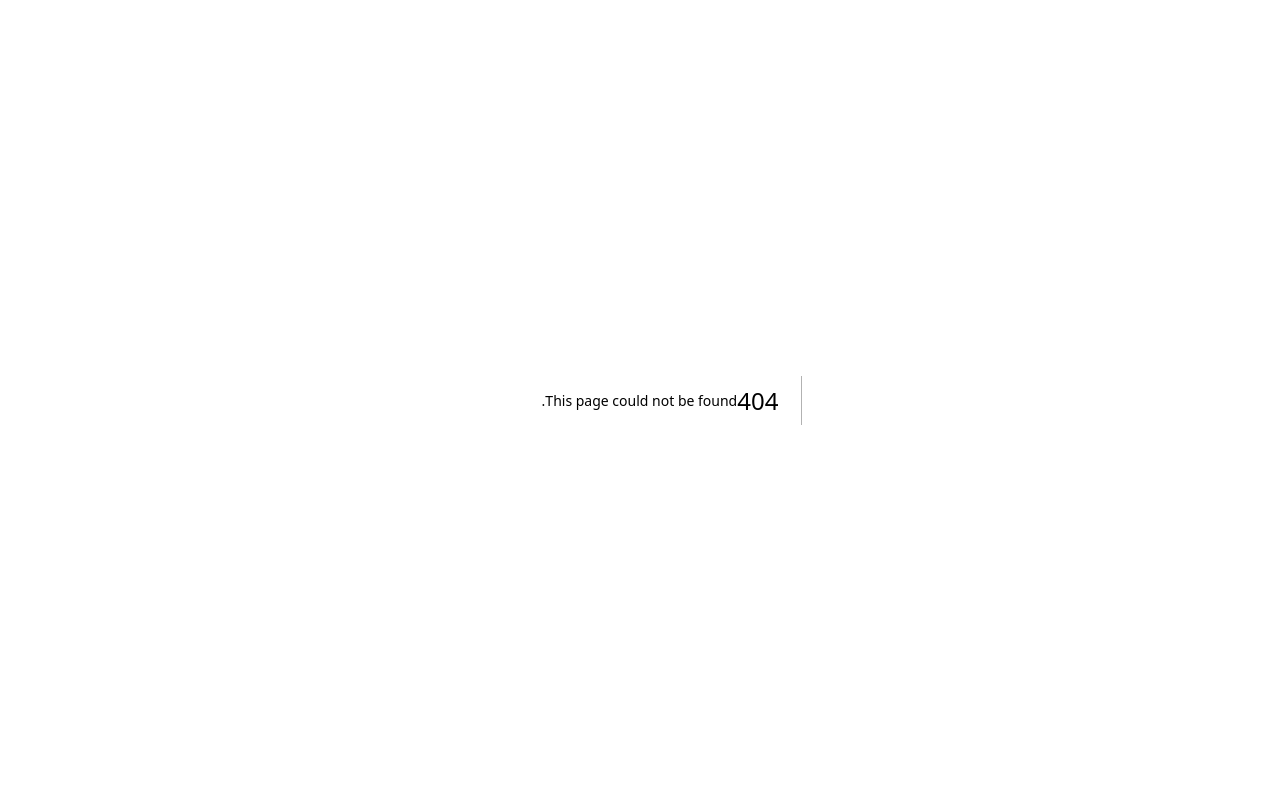
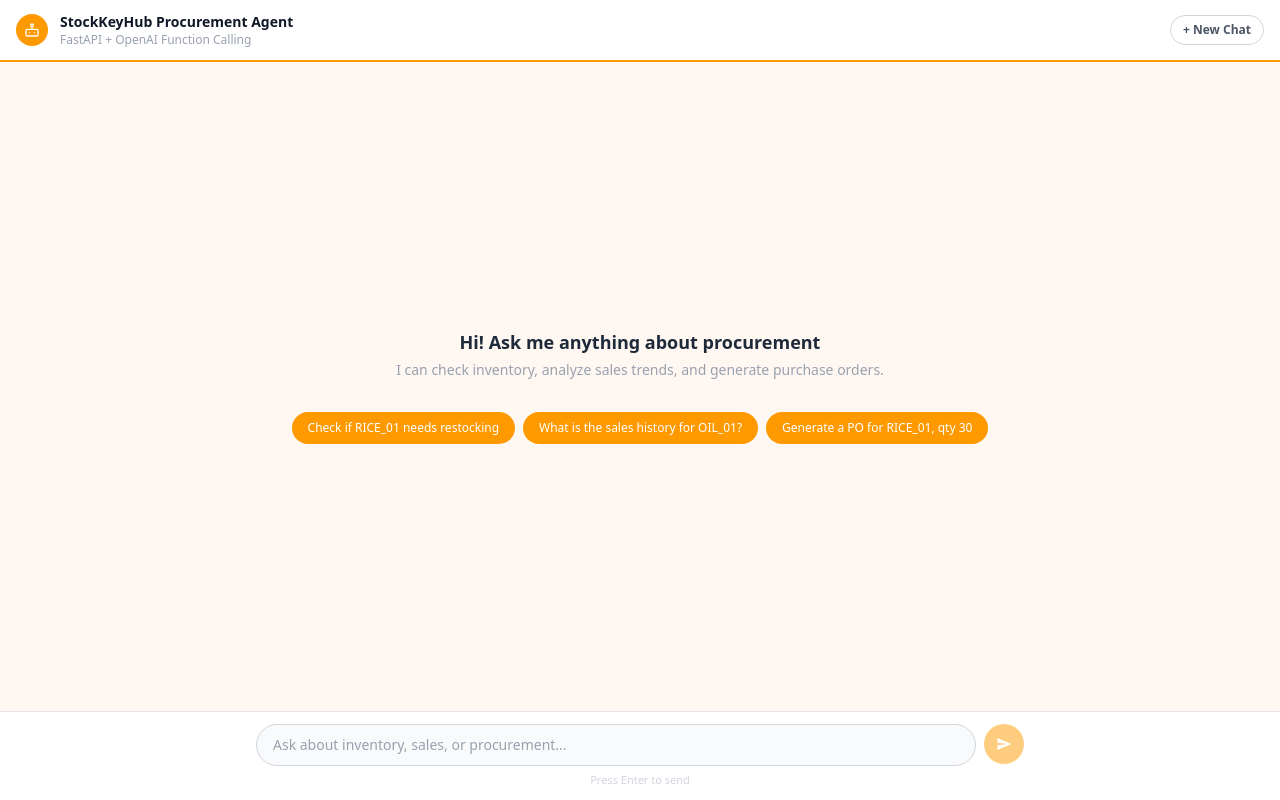
Before and after one commit to ykphe90/stockkeyhub, a Next.js app: page /chat in a window 1280 px wide. Before the commit this address had no page. Built offline with nearby package versions, Linux system fonts and the light colour scheme.

Commit message:
feat: add procurement agent chat page and update README

```diff
--- /dev/null
+++ b/src/app/chat/page.tsx
@@ -0,0 +1,208 @@
+// src/app/chat/page.tsx
+'use client';
+
+import { useState, useRef, useEffect } from 'react';
+
+type Message = {
+  role: 'user' | 'assistant';
+  content: string;
+};
+
+export default function ChatPage() {
+  const [messages, setMessages] = useState<Message[]>([]);
+  const [input, setInput] = useState('');
+  const [loading, setLoading] = useState(false);
+  const [sidebarOpen, setSidebarOpen] = useState(false);
+  const messagesEndRef = useRef<HTMLDivElement>(null);
+
+  // Auto-scroll to bottom when new messages arrive
+  useEffect(() => {
+    messagesEndRef.current?.scrollIntoView({ behavior: 'smooth' });
+  }, [messages]);
+
+  const handleSend = async () => {
+    const text = input.trim();
+    if (!text || loading) return;
+
+    const userMsg: Message = { role: 'user', content: text };
+    setMessages((prev) => [...prev, userMsg]);
+    setInput('');
+    setLoading(true);
+
+    try {
+      const res = await fetch('http://localhost:8000/api/v1/chat', {
+        method: 'POST',
+        headers: { 'Content-Type': 'application/json' },
+        body: JSON.stringify({ messages: [...messages, userMsg] }),
+      });
+
+      if (!res.ok) {
+        throw new Error(`API error: ${res.status}`);
+      }
+
+      const data = await res.json();
+      const assistantMsg: Message = { role: 'assistant', content: data.reply };
+      setMessages((prev) => [...prev, assistantMsg]);
+    } catch (e: any) {
+      const errorMsg: Message = {
+        role: 'assistant',
+        content: `Error: ${e.message || 'Failed to get response'}`,
+      };
+      setMessages((prev) => [...prev, errorMsg]);
+    } finally {
+      setLoading(false);
+    }
+  };
+
+  const handleKeyDown = (e: React.KeyboardEvent) => {
+    if (e.key === 'Enter' && !e.shiftKey) {
+      e.preventDefault();
+      handleSend();
+    }
+  };
+
+  const handleNewChat = () => {
+    setMessages([]);
+    setInput('');
+  };
+
+  const suggestions = [
+    'Check if RICE_01 needs restocking',
+    'What is the sales history for OIL_01?',
+    'Generate a PO for RICE_01, qty 30',
+  ];
+
+  return (
+    <div className="flex h-screen bg-[#FFF8F2]">
+      {/* Main content */}
+      <div className="flex flex-1 flex-col">
+        {/* Top navbar */}
+        <header className="flex items-center justify-between border-b-2 border-amber-500 bg-white px-4 py-3">
+          <div className="flex items-center gap-3">
+            <button
+              onClick={() => setSidebarOpen(!sidebarOpen)}
+              className="flex h-8 w-8 items-center justify-center rounded-full bg-amber-500"
+            >
+              <svg width="16" height="16" viewBox="0 0 24 24" fill="none" stroke="white" strokeWidth="2" strokeLinecap="round" strokeLinejoin="round">
+                <rect x="3" y="11" width="18" height="10" rx="2" />
+                <circle cx="12" cy="5" r="2" />
+                <line x1="12" y1="7" x2="12" y2="11" />
+                <line x1="8" y1="16" x2="8" y2="16.01" />
+                <line x1="16" y1="16" x2="16" y2="16.01" />
+              </svg>
+            </button>
+            <div>
+              <h1 className="text-sm font-semibold text-gray-900">StockKeyHub Procurement Agent</h1>
+              <p className="text-xs text-gray-400">FastAPI + OpenAI Function Calling</p>
+            </div>
+          </div>
+          <button
+            onClick={handleNewChat}
+            className="rounded-lg border border-gray-300 px-3 py-1.5 text-xs font-semibold text-gray-600 transition hover:bg-gray-50"
+          >
+            + New Chat
+          </button>
+        </header>
+
+        {/* Messages area */}
+        <div className="flex-1 overflow-y-auto">
+          {messages.length === 0 ? (
+            <div className="flex h-full flex-col items-center justify-center px-4">
+              <p className="mb-1 text-lg font-semibold text-gray-800">
+                Hi! Ask me anything about procurement
+              </p>
+              <p className="mb-8 text-sm text-gray-400">
+                I can check inventory, analyze sales trends, and generate purchase orders.
+              </p>
+              <div className="flex flex-wrap justify-center gap-2">
+                {suggestions.map((s) => (
+                  <button
+                    key={s}
+                    onClick={() => setInput(s)}
+                    className="rounded-full bg-amber-500 px-4 py-2 text-xs text-white transition hover:bg-amber-600"
+                  >
+                    {s}
+                  </button>
+                ))}
+              </div>
+            </div>
+          ) : (
+            <div className="mx-auto max-w-3xl px-4 py-6">
+              <div className="space-y-5">
+                {messages.map((msg, idx) => (
+                  <div
+                    key={idx}
+                    className={`flex ${msg.role === 'user' ? 'justify-end' : 'justify-start'}`}
+                  >
+                    {msg.role === 'assistant' && (
+                      <div className="mr-2 mt-1 flex h-7 w-7 flex-shrink-0 items-center justify-center rounded-full bg-amber-100">
+                        <svg width="16" height="16" viewBox="0 0 24 24" fill="none" stroke="#d97706" strokeWidth="2" strokeLinecap="round" strokeLinejoin="round">
+                          <rect x="3" y="11" width="18" height="10" rx="2" />
+                          <circle cx="12" cy="5" r="2" />
+                          <line x1="12" y1="7" x2="12" y2="11" />
+                          <line x1="8" y1="16" x2="8" y2="16.01" />
+                          <line x1="16" y1="16" x2="16" y2="16.01" />
+                        </svg>
+                      </div>
+                    )}
+                    <div
+                      className={`max-w-[75%] rounded-2xl px-4 py-2.5 text-sm leading-relaxed whitespace-pre-wrap ${
+                        msg.role === 'user'
+                          ? 'bg-amber-500 text-white font-semibold'
+                          : 'bg-gray-100 text-gray-800'
+                      }`}
+                    >
+                      {msg.content}
+                    </div>
+                  </div>
+                ))}
+                {loading && (
+                  <div className="flex justify-start">
+                    <div className="mr-2 mt-1 flex h-7 w-7 flex-shrink-0 items-center justify-center rounded-full bg-amber-100 text-xs">
+                      🤖
+                    </div>
+                    <div className="rounded-2xl bg-gray-100 px-4 py-2.5 text-sm text-gray-400">
+                      <span className="inline-flex items-center gap-1">
+                        <span className="animate-bounce">●</span>
+                        <span className="animate-bounce" style={{ animationDelay: '0.1s' }}>●</span>
+                        <span className="animate-bounce" style={{ animationDelay: '0.2s' }}>●</span>
+                      </span>
+                    </div>
+                  </div>
+                )}
+                <div ref={messagesEndRef} />
+              </div>
+            </div>
+          )}
+        </div>
+
+        {/* Input area */}
+        <div className="border-t border-gray-200 bg-white px-4 py-3">
+          <div className="mx-auto flex max-w-3xl gap-2">
+            <input
+              type="text"
+              value={input}
+              onChange={(e) => setInput(e.target.value)}
+              onKeyDown={handleKeyDown}
+              placeholder="Ask about inventory, sales, or procurement..."
+              disabled={loading}
+              className="flex-1 rounded-full border border-gray-300 bg-gray-50 px-4 py-2.5 text-sm text-gray-800 placeholder-gray-400 focus:border-amber-500 focus:bg-white focus:outline-none focus:ring-1 focus:ring-amber-500 disabled:opacity-60"
+            />
+            <button
+              onClick={handleSend}
+              disabled={loading || !input.trim()}
+              className="flex h-10 w-10 items-center justify-center rounded-full bg-amber-500 text-white transition hover:bg-amber-600 disabled:cursor-not-allowed disabled:opacity-50"
+            >
+              <svg width="16" height="16" viewBox="0 0 24 24" fill="currentColor">
+                <path d="M2.01 21L23 12 2.01 3 2 10l15 2-15 2z" />
+              </svg>
+            </button>
+          </div>
+          <p className="mt-1.5 text-center text-[11px] text-gray-300">
+            Press Enter to send
+          </p>
+        </div>
+      </div>
+    </div>
+  );
+}
--- a/src/app/layout.tsx
+++ b/src/app/layout.tsx
@@ -27,7 +27,7 @@ export default function RootLayout({
   params: { lang: string };
 }) {
   return (
-    <html lang={params.lang} dir={dir(params.lang)}>
+    <html lang={params.lang} dir="lrt">
       <body
         className={`${geistSans.variable} ${geistMono.variable} antialiased`}
       >
```
Also changed, not shown: 1 other file (tests, documents, lock files or other folders).
